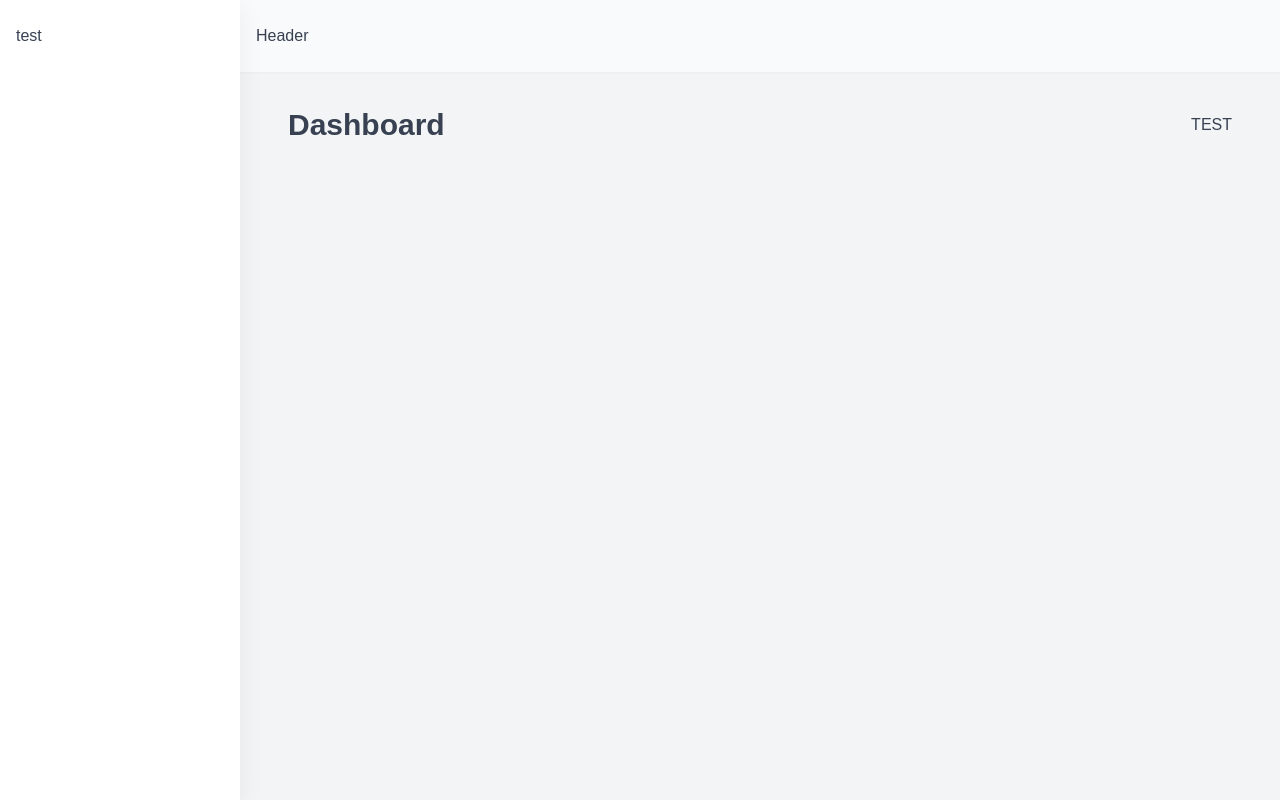
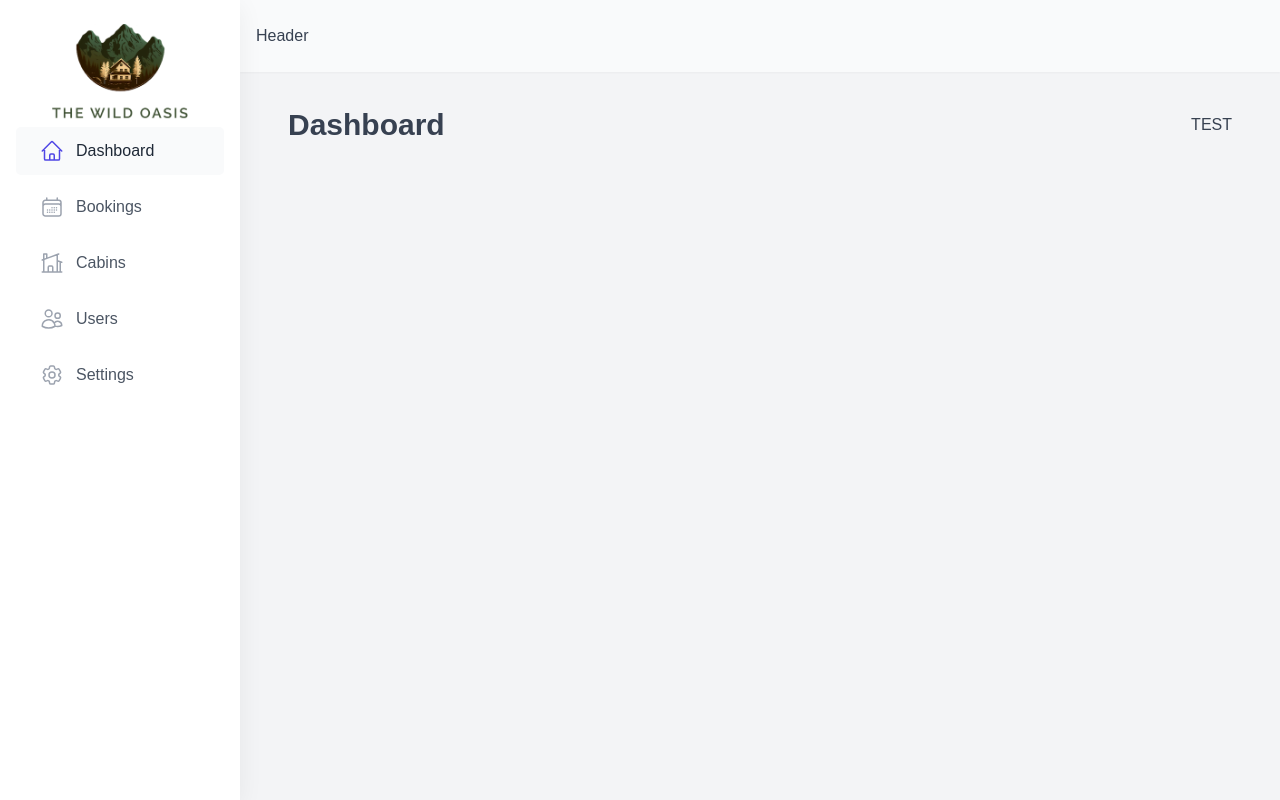
Before and after one commit to shiojojo/the-wild-oasis, a React (Vite) app: page /dashboard in a window 1280 px wide. Built offline with nearby package versions, Linux system fonts and the light colour scheme.

Commit message:
feat: update routing in App component, enhance Logo component with dynamic image import, and implement MainNav for navigation links

```diff
--- a/src/App.jsx
+++ b/src/App.jsx
@@ -21,9 +21,9 @@ function App() {
             <Route path="dashboard" element={<Dashboard />} />
             <Route path="bookings" element={<Bookings />} />
             <Route path="cabins" element={<Cabins />} />
-            <Route path="account" element={<Account />} />
             <Route path="users" element={<Users />} />
             <Route path="settings" element={<Settings />} />
+            <Route path="account" element={<Account />} />
           </Route>
           <Route path="/login" element={<Login />} />
           <Route path="*" element={<PageNotFound />} />
--- a/src/ui/Logo.jsx
+++ b/src/ui/Logo.jsx
@@ -1,4 +1,5 @@
-import styled from "styled-components";
+import styled from 'styled-components';
+import logoLight from '../data/img/logo-light.png';
 
 const StyledLogo = styled.div`
   text-align: center;
@@ -12,7 +13,7 @@ const Img = styled.img`
 function Logo() {
   return (
     <StyledLogo>
-      <Img src="/logo-light.png" alt="Logo" />
+      <Img src={logoLight} alt="Logo" />
     </StyledLogo>
   );
 }
--- a/src/ui/MainNav.jsx
+++ b/src/ui/MainNav.jsx
@@ -1,4 +1,12 @@
-import styled from "styled-components";
+import styled from 'styled-components';
+import { NavLink } from 'react-router-dom';
+import {
+  HiOutlineHome,
+  HiOutlineCalendarDays,
+  HiOutlineHomeModern,
+  HiOutlineUsers,
+  HiOutlineCog6Tooth,
+} from 'react-icons/hi2';
 
 const NavList = styled.ul`
   display: flex;
@@ -6,7 +14,7 @@ const NavList = styled.ul`
   gap: 0.8rem;
 `;
 
-const Link = styled.a`
+const StyledNavLink = styled(NavLink)`
   &:link,
   &:visited {
     display: flex;
@@ -44,3 +52,39 @@ const Link = styled.a`
     color: var(--color-brand-600);
   }
 `;
+
+function MainNav() {
+  return (
+    <nav>
+      <NavList>
+        <li>
+          <StyledNavLink to="/dashboard">
+            <HiOutlineHome /> Dashboard
+          </StyledNavLink>
+        </li>
+        <li>
+          <StyledNavLink to="/bookings">
+            <HiOutlineCalendarDays /> Bookings
+          </StyledNavLink>
+        </li>
+        <li>
+          <StyledNavLink to="/cabins">
+            <HiOutlineHomeModern /> Cabins
+          </StyledNavLink>
+        </li>
+        <li>
+          <StyledNavLink to="/users">
+            <HiOutlineUsers /> Users
+          </StyledNavLink>
+        </li>
+        <li>
+          <StyledNavLink to="/settings">
+            <HiOutlineCog6Tooth /> Settings
+          </StyledNavLink>
+        </li>
+      </NavList>
+    </nav>
+  );
+}
+
+export default MainNav;
--- a/src/ui/Sidebar.jsx
+++ b/src/ui/Sidebar.jsx
@@ -1,4 +1,6 @@
 import styled from 'styled-components';
+import Logo from './Logo';
+import MainNav from './MainNav';
 
 const StyledSidebar = styled.aside`
   grid-row: 1 / -1;
@@ -10,7 +12,12 @@ const StyledSidebar = styled.aside`
 `;
 
 function Sidebar() {
-  return <StyledSidebar>test</StyledSidebar>;
+  return (
+    <StyledSidebar>
+      <Logo />
+      <MainNav />
+    </StyledSidebar>
+  );
 }
 
 export default Sidebar;
```
